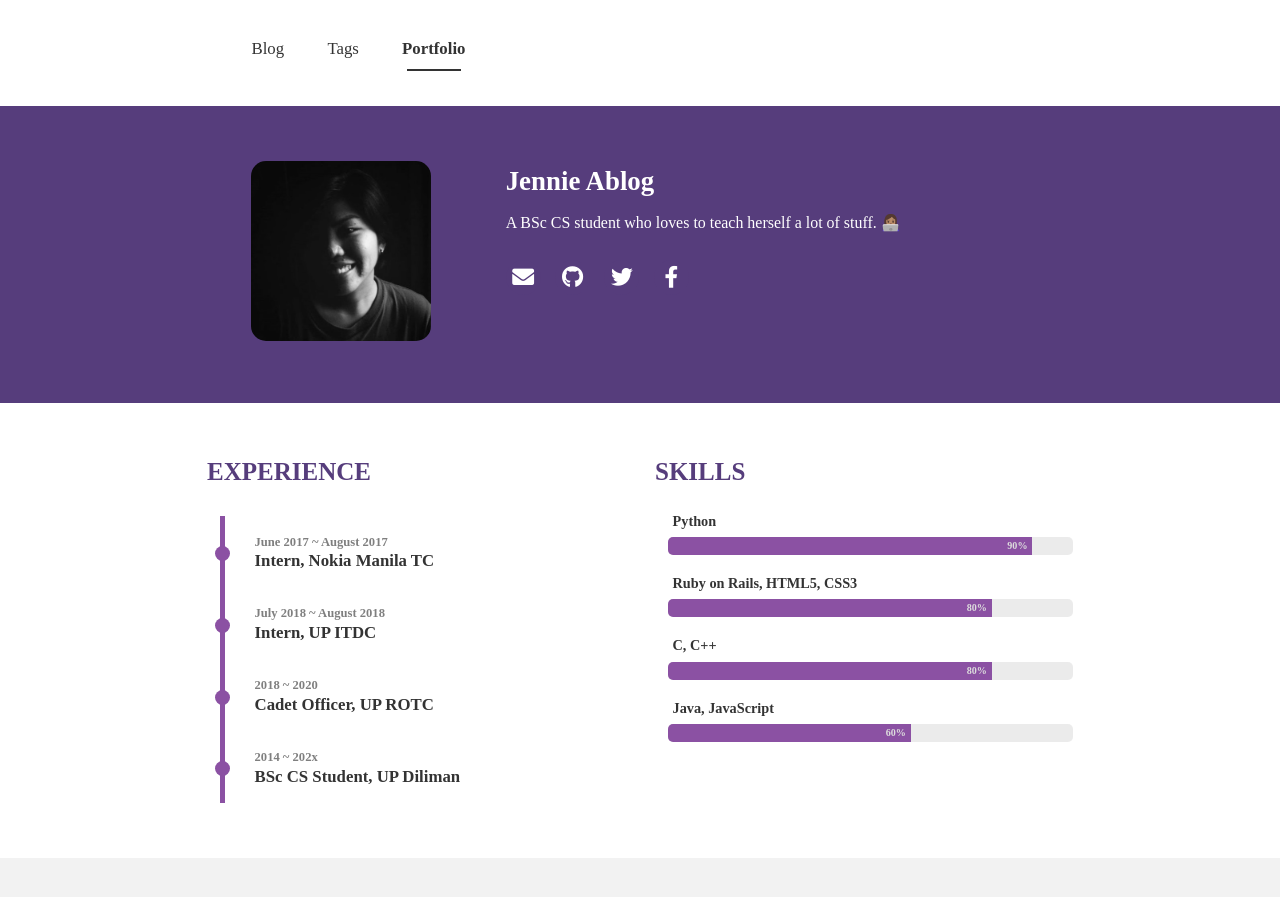
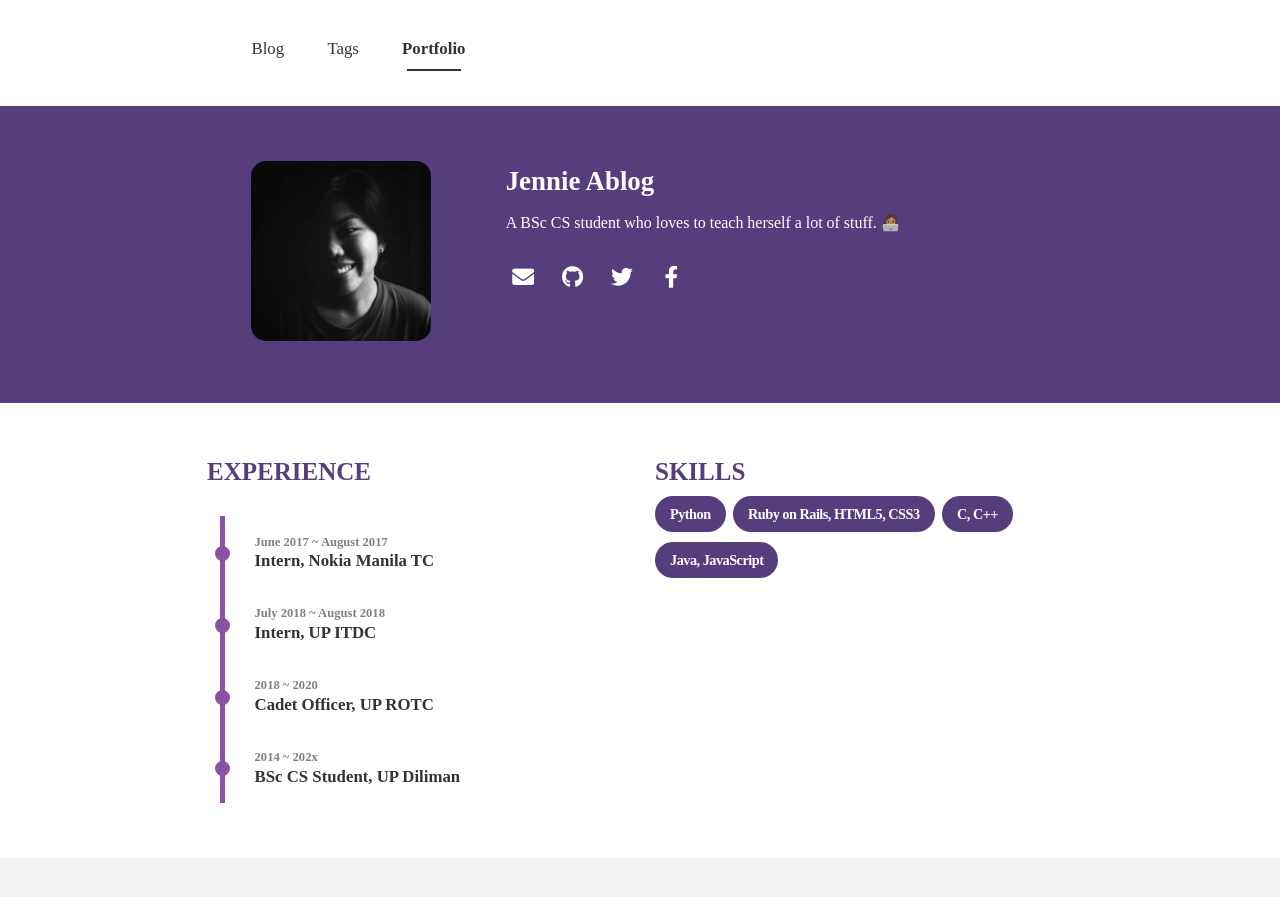
Before and after one commit to jennieablog/jennieablog.github.io, a Jekyll site: the page built from portfolio.html, in a window 1280 px wide and 900 px high. Shown: the top 897 px of the window. Built offline with Jekyll 4.4.1, drawn with Linux system fonts in a browser that asks for light colours; nearby versions of some CDN libraries; some web fonts are replaced.

Commit message:
remove progress bars in skills

```diff
--- a/_layouts/portfolio.html
+++ b/_layouts/portfolio.html
@@ -37,7 +37,15 @@ layout: page
       </ul>
     </article>
     <article class="skills col-12 col-md-6">
+
       <p class="title">SKILLS</p>
+      {% for _ in profile.skills %}
+      <a href="">
+        <span class="tag">{{ _.skill }}</span>
+      </a>
+      {% endfor %}
+
+      <!-- <p class="title">SKILLS</p>
       <ul class="skill-list">
         {% for _ in profile.skills %}
         <li class="skill">
@@ -49,7 +57,7 @@ layout: page
           </div>
         </li>
         {% endfor %}
-      </ul>
+      </ul> -->
     </article>
   </section>
 
```
Also changed, not shown: 2 other files.
